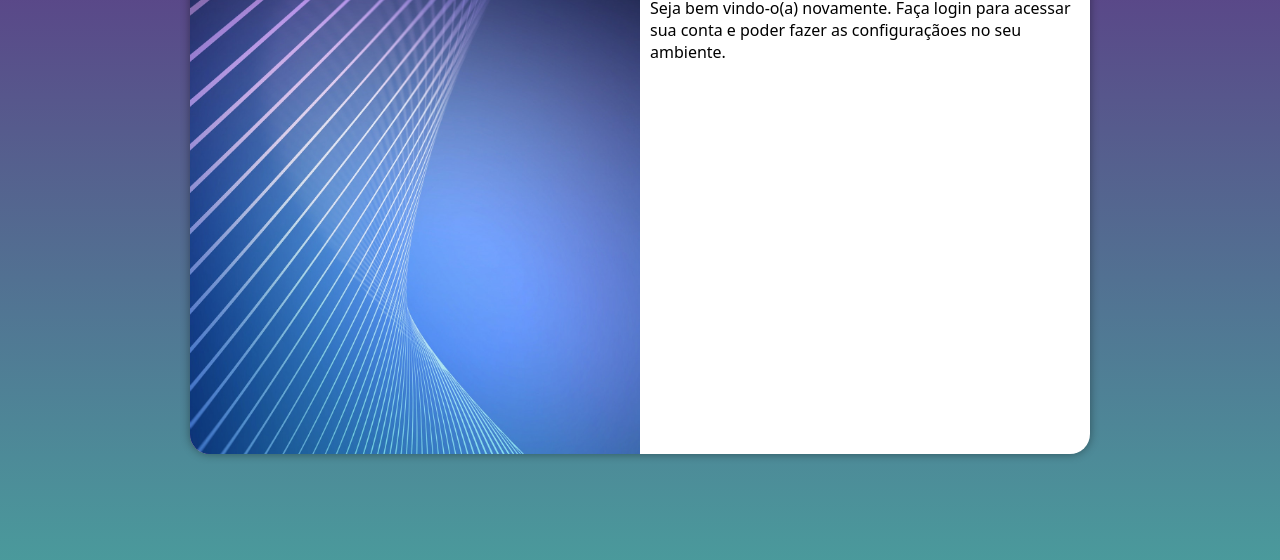
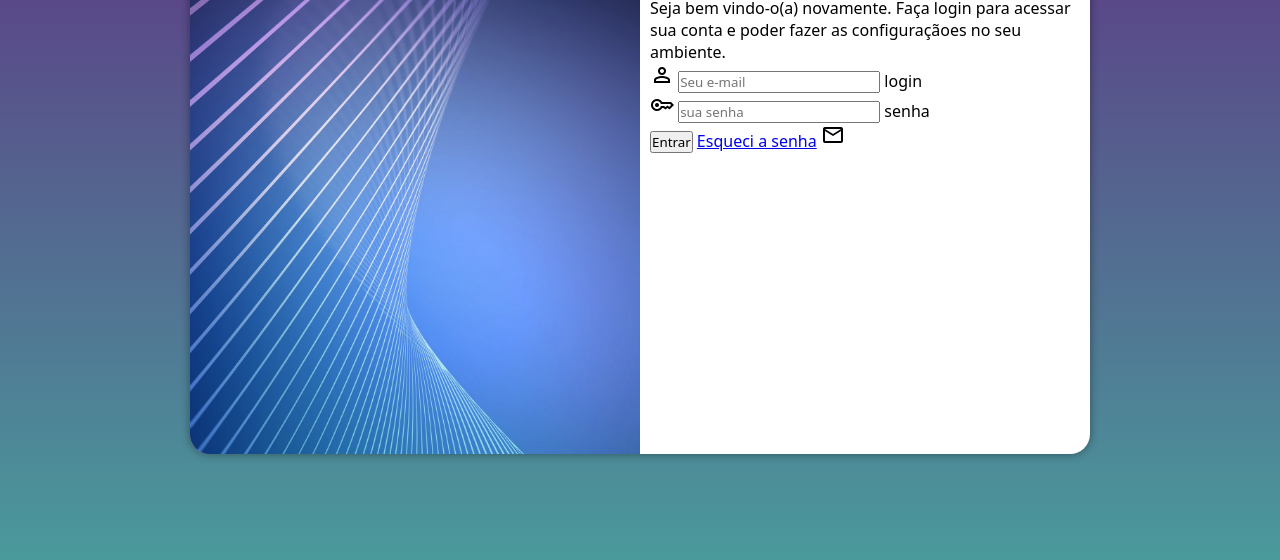
Before and after one commit to isabelavill/projeto-login, a plain HTML site: page index.html in a window 1280 px wide. Shown: the part 196-756 px from the top of the page. Drawn offline with nearby package versions, Linux system fonts and the light colour scheme.

Commit message:
forms update

```diff
--- a/index.html
+++ b/index.html
@@ -5,6 +5,7 @@
     <meta http-equiv="X-UA-Compatible" content="IE=edge">
     <meta name="viewport" content="width=device-width, initial-scale=1.0">
     <title>Login</title>
+    <link href="https://fonts.googleapis.com/css2?family=Material+Symbols+Outlined" rel="stylesheet" />
     <link rel="stylesheet" href="estilos/style.css">
     <link rel="stylesheet" href="estilos/media-query.css">
 </head>
@@ -17,8 +18,22 @@
             <div id="formulario">
                 <h1>Login</h1>
                 <p>Seja bem vindo-o(a) novamente. Faça login para acessar sua conta e poder fazer as configuraçãoes no seu ambiente.</p>
-                <form action="login.php" method="post">
+                <form action="login.php" method="post" autocomplete="on">
+                    <div class="campo">
+                        <span class="material-symbols-outlined">
+                            person</span>
+                        <input type="email" name="login" id="ilogin" placeholder="Seu e-mail" autocomplete="email" required maxlength="30">
+                        <label for="ilogin">login </label>
+                    </div>
+                    <div class="campo">
+                        <span class="material-symbols-outlined">
+                            key</span>
+                        <input type="password" name="senha" id="isenha" placeholder="sua senha" autocomplete="current-password" required minlength="8">
+                        <label for="isenha">senha </label>
 
+                    </div>
+                    <input type="submit" value="Entrar">
+                    <a href="esqueci.html">Esqueci a senha</a> <span class="material-symbols-outlined">mail</span>
                 </form>
             </div>
         </section>
```
